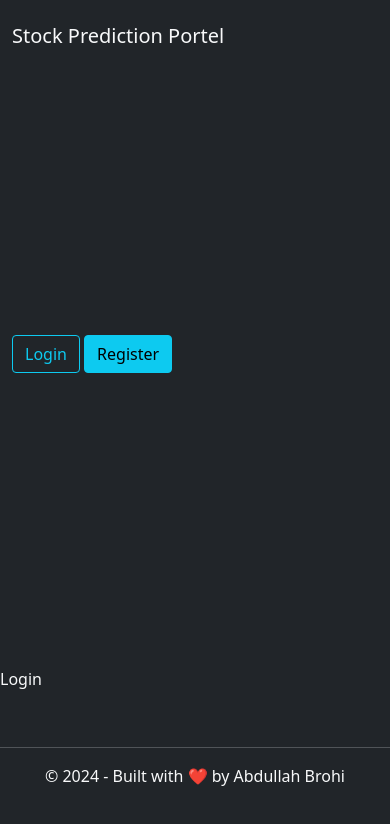
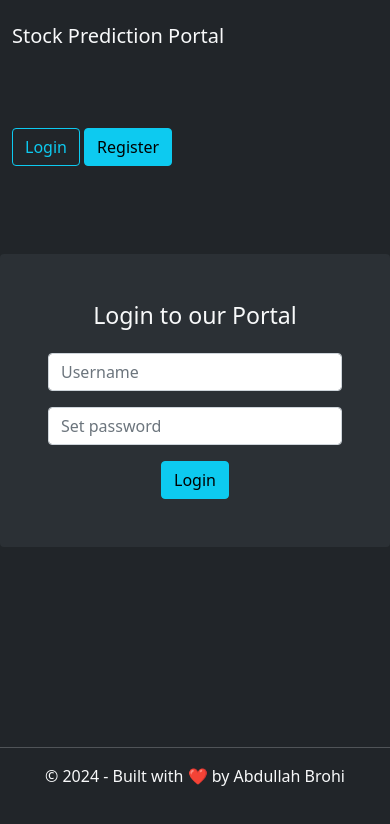
Before and after one commit to Abdullah-offical/stock-prediction-portel, a React (Vite) app in the folder frontend-react/: page /login in a window 390 px wide. Shown: the top 824 px of the page. Built offline with nearby package versions, Linux system fonts and the light colour scheme.

Commit message:
login complete

```diff
--- a/frontend-react/src/App.jsx
+++ b/frontend-react/src/App.jsx
@@ -6,21 +6,26 @@
 import { BrowserRouter, Routes, Route } from "react-router-dom"
 import Register from './components/Register'
 import Login from './components/Login'
+import AuthProvider from './AuthProvider'
+import Dashboard from './components/dashboard/Dashboard'
 
 
 function App() {
 
   return (
     <>
+    <AuthProvider>
       <BrowserRouter future={{ v7_startTransition: true, v7_relativeSplatPath: true }}>
       <Header />
         <Routes>
           <Route path='/' element={<Main />}/>
           <Route path='/register' element={<Register />}/>
           <Route path='/login' element={<Login />}/>
+          <Route path='/dashboard' element={<Dashboard />}/>
         </Routes>
         <Footer />
       </BrowserRouter>
+    </AuthProvider>
     </>
   )
 }
--- /dev/null
+++ b/frontend-react/src/AuthProvider.jsx
@@ -0,0 +1,18 @@
+import { useState, useContext, createContext } from 'react'
+
+// Create the context
+const AuthContext = createContext();
+
+const AuthProvider = ({children}) => {
+    const [isLoggedIn, setIsLoggedIn] = useState(
+        !!localStorage.getItem('accessToken')
+    )
+  return (
+    <AuthContext.Provider value={{isLoggedIn, setIsLoggedIn}}>
+        {children}
+    </AuthContext.Provider>
+  )
+}
+
+export default AuthProvider
+export {AuthContext};
--- a/frontend-react/src/components/Header.jsx
+++ b/frontend-react/src/components/Header.jsx
@@ -1,16 +1,39 @@
-import React from 'react'
+import {useContext} from 'react'
 import Button from './Button'
-import { Link } from 'react-router-dom'
+import { Link, useNavigate } from 'react-router-dom'
+import { AuthContext } from '../AuthProvider'
 
 const Header = () => {
+  const {isLoggedIn, setIsLoggedIn} = useContext(AuthContext)
+  const navigate = useNavigate();
+
+  const handleLogout = () =>{
+    localStorage.removeItem('accessToken')
+    localStorage.removeItem('refreshToken')
+    setIsLoggedIn(false)
+    console.log('Logged out');
+    navigate('/login')
+  }
   return (
     <>
         <nav className='navbar container pt-3 pb-3 align-items-start'>
-            <Link className='navbar-brand text-light' to="/">Stock Prediction Portel</Link>
-            <div >
-              <Button text='Login' class="btn-outline-info" url="/login" />
+            <Link className='navbar-brand text-light' to="/">Stock Prediction Portal</Link>
+
+            <div>
+              {isLoggedIn ? (
+                <>
+                <Button text='Dashboard' class="btn-info" url="/dashboard" />
+                &nbsp;
+                <button className='btn btn-danger' onClick={handleLogout}>Logout</button>
+                </>
+              ) : (
+                <>
+                <Button text='Login' class="btn-outline-info" url="/login" />
                 &nbsp;
                 <Button text='Register' class="btn-info" url="/register" />
+                </>
+              )}
+
             </div>
         </nav>
     </>
--- a/frontend-react/src/components/Login.jsx
+++ b/frontend-react/src/components/Login.jsx
@@ -1,8 +1,69 @@
-import React from 'react'
+import React, {useContext, useState} from 'react'
+import { FontAwesomeIcon } from '@fortawesome/react-fontawesome'
+import { faSpinner } from '@fortawesome/free-solid-svg-icons'
+import axios from 'axios'
+import {useNavigate} from 'react-router-dom'
+import { AuthContext } from '../AuthProvider'
 
 const Login = () => {
+  const [username, setUsername] = useState('')
+  const [password, setPassword] = useState('')
+  const [loading, setLoading] = useState(false)
+  const navigate = useNavigate()
+  const [error, setError] = useState('')
+  const {isLoggedIn, setIsLoggedIn} = useContext(AuthContext)
+
+  const handleLogin = async (e) =>{
+    e.preventDefault();
+    setLoading(true);
+
+    const userData = {username, password}
+    console.log('userData==>', userData);
+
+    try{
+      const response = await axios.post('http://127.0.0.1:8000/api/v1/token/', userData)
+      localStorage.setItem('accessToken', response.data.access)
+      localStorage.setItem('refreshToken', response.data.refresh)
+      console.log('Login successful');
+      setIsLoggedIn(true)
+      navigate('/dashboard')
+    }catch(error){
+      console.error('Invalid credentials')
+      setError('Invalid credentials')
+    }finally{
+      setLoading(false)
+    }
+  }
+
+
   return (
-    <div className='text-light'>Login</div>
+    <>
+    <div className='container'>
+        <div className="row justify-content-center">
+            <div className="col-md-6 bg-light-dark p-5 rounded">
+                <h3 className='text-light text-center mb-4'>Login to our Portal</h3>
+                <form onSubmit={handleLogin}>
+                  <div className='mb-3'>
+                    <input type="text" className='form-control' placeholder='Username' value={username} onChange={(e) => setUsername(e.target.value)} />
+                  </div>
+
+                    <div className='mb-3'>
+                    <input type="password" className='form-control ' placeholder='Set password' value={password} onChange={(e) => setPassword(e.target.value)} />
+                    </div>
+
+                    {error && <div className='text-danger'>{error}</div> }
+
+                    {loading ? (
+                      <button type='submit' className='btn btn-info d-block mx-auto' disabled><FontAwesomeIcon icon={faSpinner} spin /> Logging in...</button>
+                    ) : (
+                      <button type='submit' className='btn btn-info d-block mx-auto'>Login</button>
+                    )}
+
+                </form>
+            </div>
+        </div>
+    </div>
+    </>
   )
 }
 
--- a/frontend-react/src/components/Main.jsx
+++ b/frontend-react/src/components/Main.jsx
@@ -1,17 +1,21 @@
 import React from 'react'
+import Header from './Header'
+import Footer from './Footer'
 import Button from './Button'
-
 
 const Main = () => {
   return (
-    < >
-       <div className="container">
+    <>
+
+    <div className="container">
         <div className='p-5 text-center bg-light-dark rounded'>
             <h1 className='text-light'>Stock Prediction App</h1>
             <p className="lead text-light">This stock prediction application utilizes machine learning techniques, specifically employing Keras, and LSTM model, integrated within the Django framework. It forecasts future stock prices by analyzing 100-day and 200-day moving averages, essential indicators widely used by stock analysts to inform trading and investment decisions.</p>
-            <Button text='Login' class="btn-info" url="/login" />
+            <Button text="Explore Now" class="btn-info" url="/dashboard" />
         </div>
     </div>
+
+
     </>
   )
 }
--- /dev/null
+++ b/frontend-react/src/components/dashboard/Dashboard.jsx
@@ -0,0 +1,11 @@
+import React from 'react'
+
+const Dashboard = () => {
+  return (
+    <>
+        <h1 className='text-light'>Hello, world</h1>
+    </>
+  )
+}
+
+export default Dashboard
```
Also changed, not shown: 1 other file (tests, documents, lock files or other folders). Lines whose indentation alone changed are shown as unchanged.
